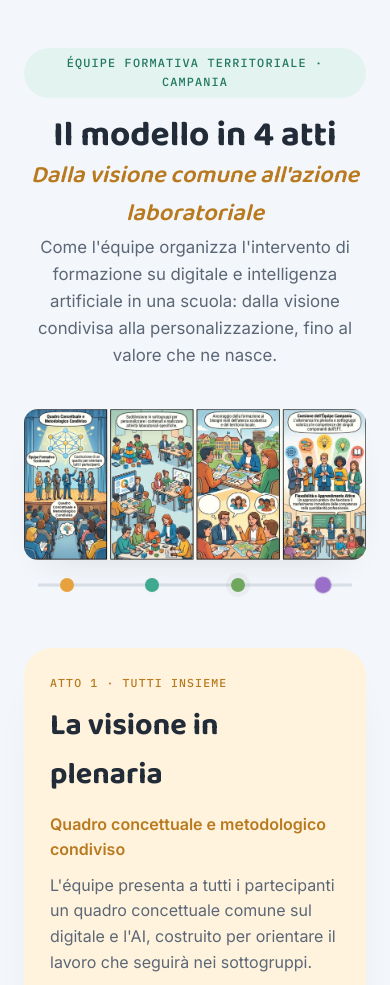
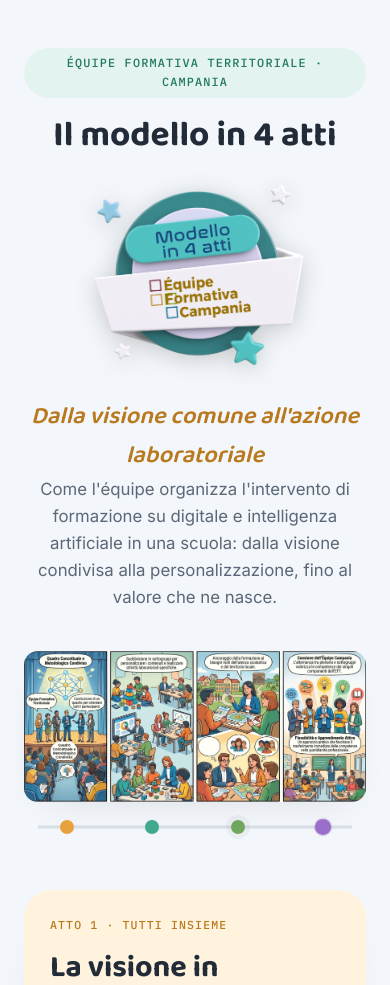
Before and after one commit to giadycan3-commits/buonepratiche, a plain HTML site: page index.html in a window 390 px wide. Shown: the top 985 px of the page. Drawn offline with Linux system fonts and the light colour scheme.

Commit message:
Update index.html

```diff
--- a/index.html
+++ b/index.html
@@ -44,6 +44,17 @@ p{ margin:0; }
   color:var(--p1-d); margin:0 auto 1px; max-width:560px;
 }
 .hero p.lede{ color:var(--ink-soft); max-width:560px; margin:0 auto; font-size:1.05rem; }
+
+.hero-title-row{ position:relative; }
+.hero-title-row .title-logo{
+  position:absolute; top:-10px; right:0;
+  width:240px; filter:drop-shadow(0 4px 12px rgba(0,0,0,0.18));
+}
+@media (max-width:760px){
+  .hero-title-row .title-logo{
+    position:static; display:block; margin:14px auto 0;
+  }
+}
 
 /* ---------- STRIP 4 PANNELLI ---------- */
 .acts-strip{ max-width:1000px; margin:32px auto 0; }
@@ -225,7 +236,10 @@ footer .foot-note{ font-size:0.86rem; color:var(--ink-soft); max-width:480px; }
 
   <header class="hero">
     <span class="tag">Équipe Formativa Territoriale · Campania</span>
-  <h1>Il modello in 4 atti</h1>
+ <div class="hero-title-row">
+    <h1>Il modello in 4 atti</h1>
+    <img src="https://raw.githubusercontent.com/giadycan3-commits/buonepratiche/main/logo_locandina.png" alt="Logo Équipe Formativa Campania" class="title-logo">
+  </div>
     <p class="subtitle">Dalla visione comune all'azione laboratoriale</p>
     <p class="lede">Come l'équipe organizza l'intervento di formazione su digitale e intelligenza artificiale in una scuola: dalla visione condivisa alla personalizzazione, fino al valore che ne nasce.</p>
   </header>
```
